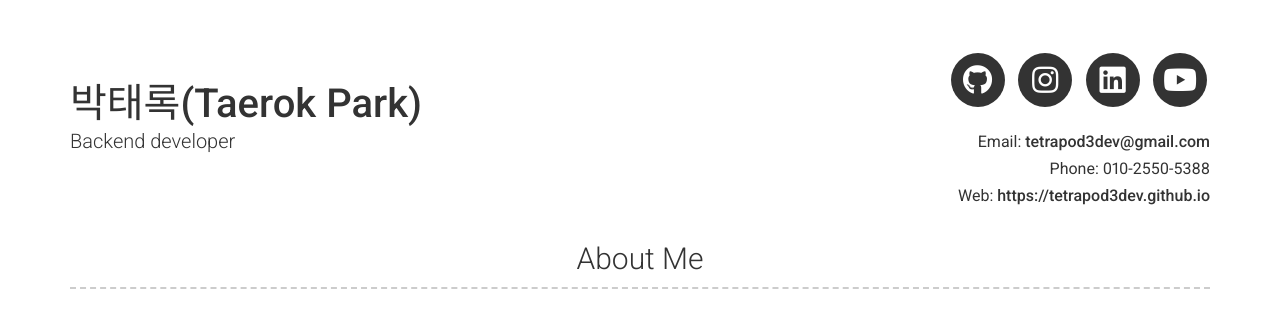
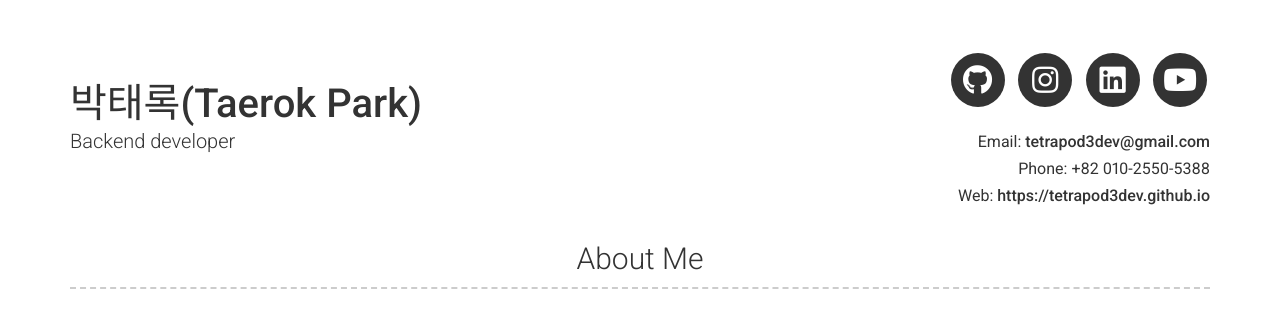
Before and after one commit to tetrapod3dev/tetrapod3dev.github.io, a Jekyll site: the page built from index.md, in a window 1280 px wide. Shown: the top 327 px of the page. Built offline with Jekyll 4.4.1, drawn with Linux system fonts in a browser that asks for light colours; nearby versions of some CDN libraries.

Commit message:
전화번호 수정

```diff
--- a/_config.yml
+++ b/_config.yml
@@ -10,7 +10,7 @@ name: 박태록(Taerok Park)
 title: Backend developer
 email: tetrapod3dev@gmail.com
 # email_title: Email (Email title override)
-phone: 010-2550-5388
+phone: +82 010-2550-5388
 # phone_title: Phone (Phone title override)
 website: https://tetrapod3dev.github.io
 # website_title: Web (Website title override)
```
